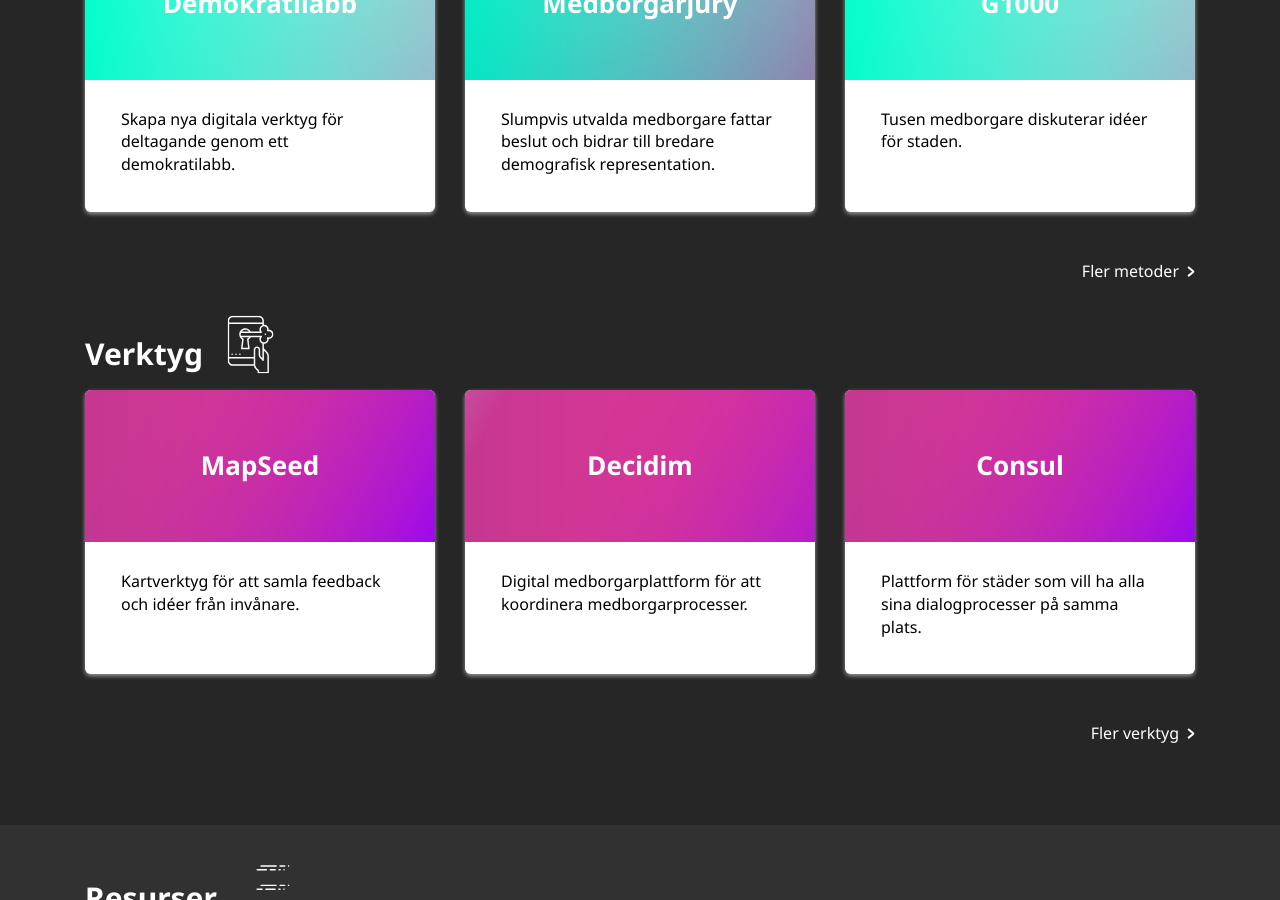
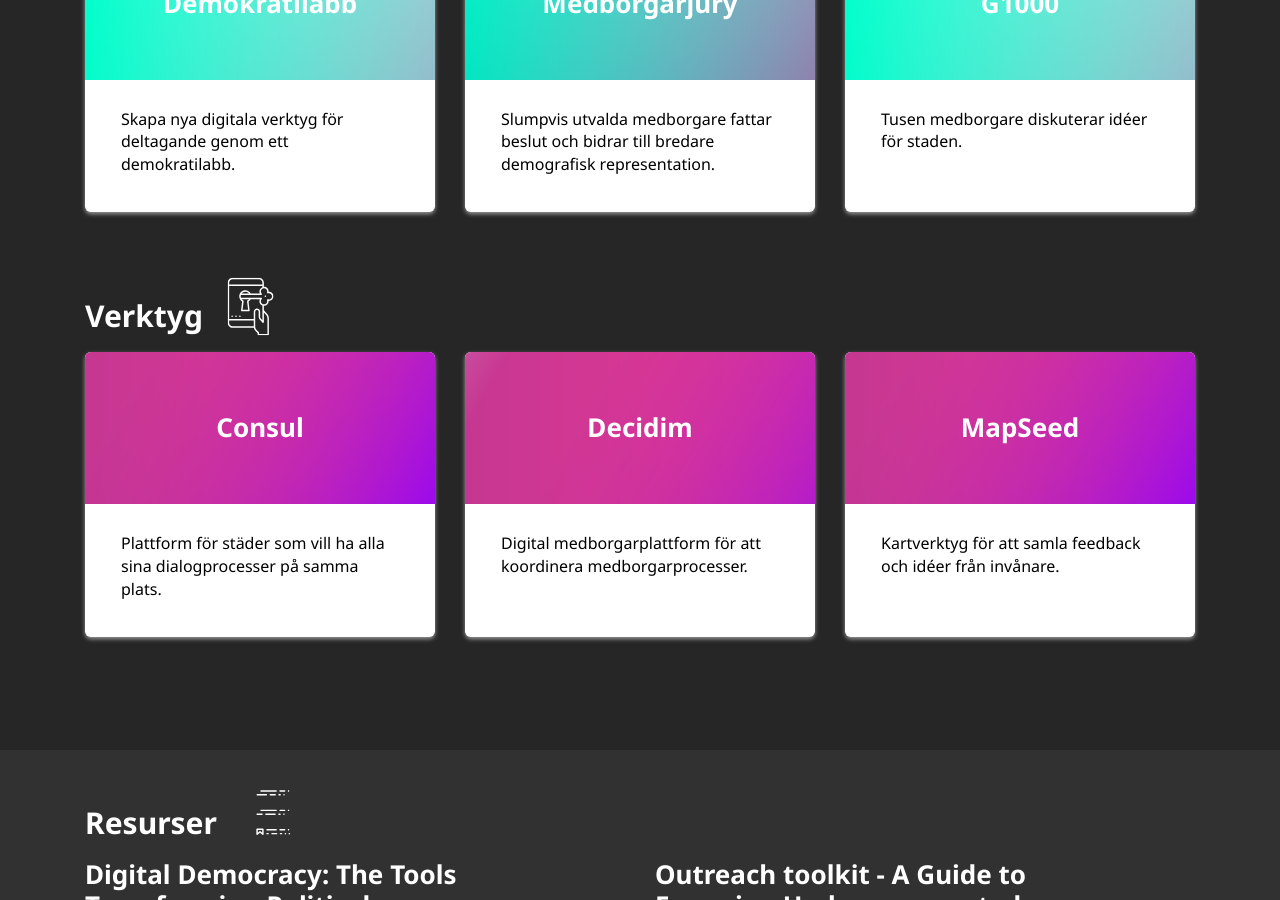
Before and after one commit to digidemlab/demokratiskastader, a Jekyll site: the page built from index.md, in a window 1280 px wide and 900 px high, scrolled down 2099 px. Built offline with Jekyll 4.4.1, drawn with Linux system fonts in a browser that asks for light colours.

```diff
--- a/_layouts/start.html
+++ b/_layouts/start.html
@@ -57,7 +57,7 @@ layout: global
     </div>
     <div class="row">
       <div class="col-sm-12">
-        <p class="text-right"><a class="read-more" href="{{site.baseurl}}/metoder">Fler metoder</a></p>
+        <!-- <p class="text-right"><a class="read-more" href="{{site.baseurl}}/metoder">Fler metoder</a></p> -->
       </div>
     </div>
     <div class="row">
@@ -72,7 +72,7 @@ layout: global
     </div>
     <div class="row">
       <div class="col-sm-12">
-        <p class="text-right"><a class="read-more" href="{{site.baseurl}}/verktyg">Fler verktyg</a></p>
+        <!-- <p class="text-right"><a class="read-more" href="{{site.baseurl}}/verktyg">Fler verktyg</a></p> -->
       </div>
     </div>
   </div>
```
Also changed, not shown: _posts/2017-11-10-decidim.md (renamed from _posts/2017-10-10-decidim.md, +1 -1 lines), _posts/2017-12-10-consul.md (renamed from _posts/2017-10-10-consul.md, +1 -1 lines).
